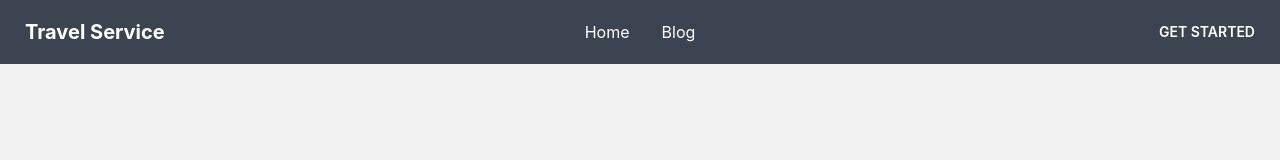
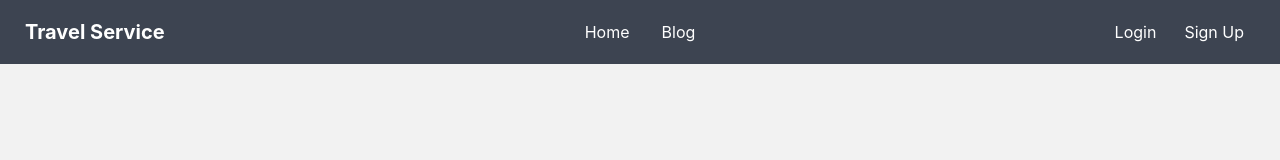
Before and after one commit to arifulsinbad/traveller-project, a React (Create React App) app: page /login in a window 1280 px wide. Shown: the top 160 px of the page. Built offline with nearby package versions, Linux system fonts and the light colour scheme; no server answers.

Commit message:
commit 14

```diff
--- a/src/Authprovider/AuthProvider.js
+++ b/src/Authprovider/AuthProvider.js
@@ -1,16 +1,21 @@
 import React, { createContext, useEffect, useState } from 'react';
-import { createUserWithEmailAndPassword, getAuth, onAuthStateChanged, signInWithEmailAndPassword, signInWithPopup } from "firebase/auth";
+import { createUserWithEmailAndPassword, getAuth, onAuthStateChanged, signInWithEmailAndPassword, signInWithPopup, signOut } from "firebase/auth";
 import app from '../firebase.config';
 
 export const AuthContext = createContext()
 const auth =getAuth(app)
-const goole = ()=>{
- return signInWithPopup()
-}
+
 
 const AuthProvider = ({children}) => {
  const [user, setUser]=useState(null)
  const [loading, setLoading]=useState(true)
+
+const logout = ()=>{
+ return signOut(auth)
+}
+ const google = (provider)=>{
+  return signInWithPopup(auth, provider)
+ }
  const signUp = (email, password)=>{
   return createUserWithEmailAndPassword(auth, email, password)
  }
@@ -34,7 +39,8 @@ useEffect(()=>{
  loading,
  signUp,
  login,
- goole
+ google,
+ logout
  }
 
  return (
--- a/src/shared/Headers.js
+++ b/src/shared/Headers.js
@@ -1,7 +1,12 @@
-import React from 'react';
+import React, { useContext } from 'react';
 import { Link } from 'react-router-dom';
+import { AuthContext } from '../Authprovider/AuthProvider';
 
 const Headers = () => {
+  const {user, logout}=useContext(AuthContext)
+  const handleLogout = ()=>{
+    logout()
+  }
  return (
 <div className="navbar bg-neutral text-white">
   <div className="navbar-start">
@@ -26,7 +31,13 @@ const Headers = () => {
     </ul>
   </div>
   <div className="navbar-end">
-    <Link className="btn">Get started</Link>
+    {user?.email ? <><Link onClick={handleLogout} className="btn">LogOut</Link></> :
+    <>
+    <Link className='mx-7' to='/login'>Login</Link>
+    <Link className='mr-7 ' to='/signup'>Sign Up</Link>
+    </>
+
+    }
   </div>
 </div>
  );
```
